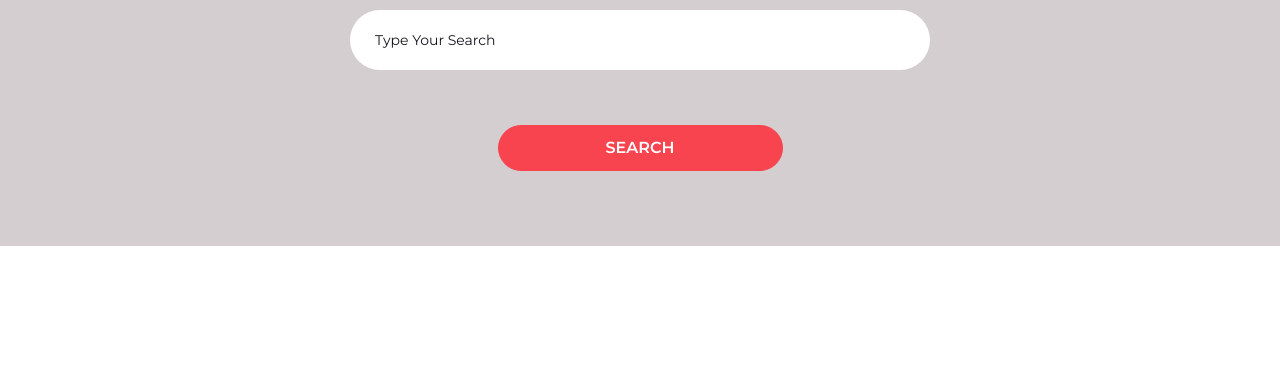
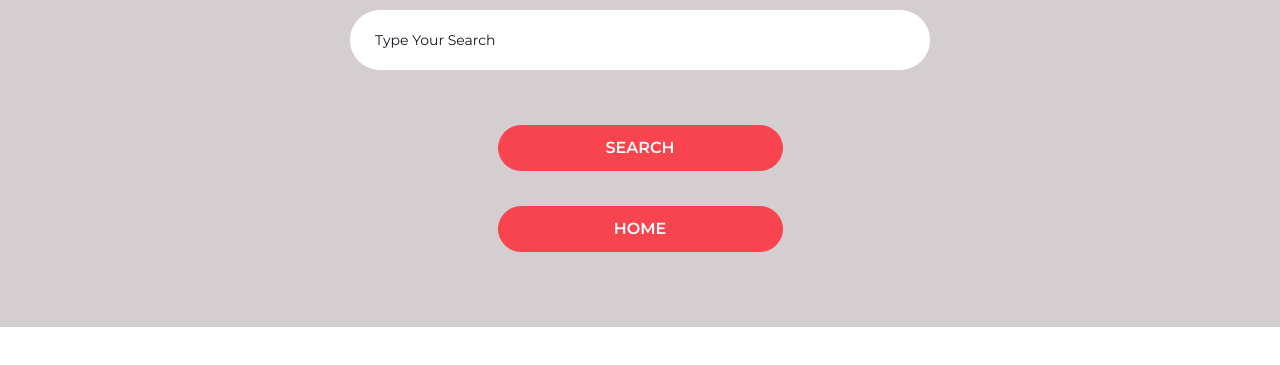
Before and after one commit to ysamaali/Ecommerce-project-search, a website: page Ecommerce-template-swiftype/search.html in a window 1280 px wide. Shown: the part 143-508 px from the top of the page. Drawn offline with Linux system fonts and the light colour scheme.

Commit message:
Updated the missing links and connection between pages for better crawling experience

```diff
--- a/Ecommerce-template-swiftype/search.html
+++ b/Ecommerce-template-swiftype/search.html
@@ -45,6 +45,11 @@
                           Search
                           </button>
                        </form>
+                       <form action="/Ecommerce-template-swiftype/index.html">
+                        <button type="submit">
+                           Home
+                           </button>
+                        </form>
                     </div>
                  </div>
               </div>
```
Also changed, not shown: Ecommerce-template-swiftype/index.html (+1 -1 lines).
